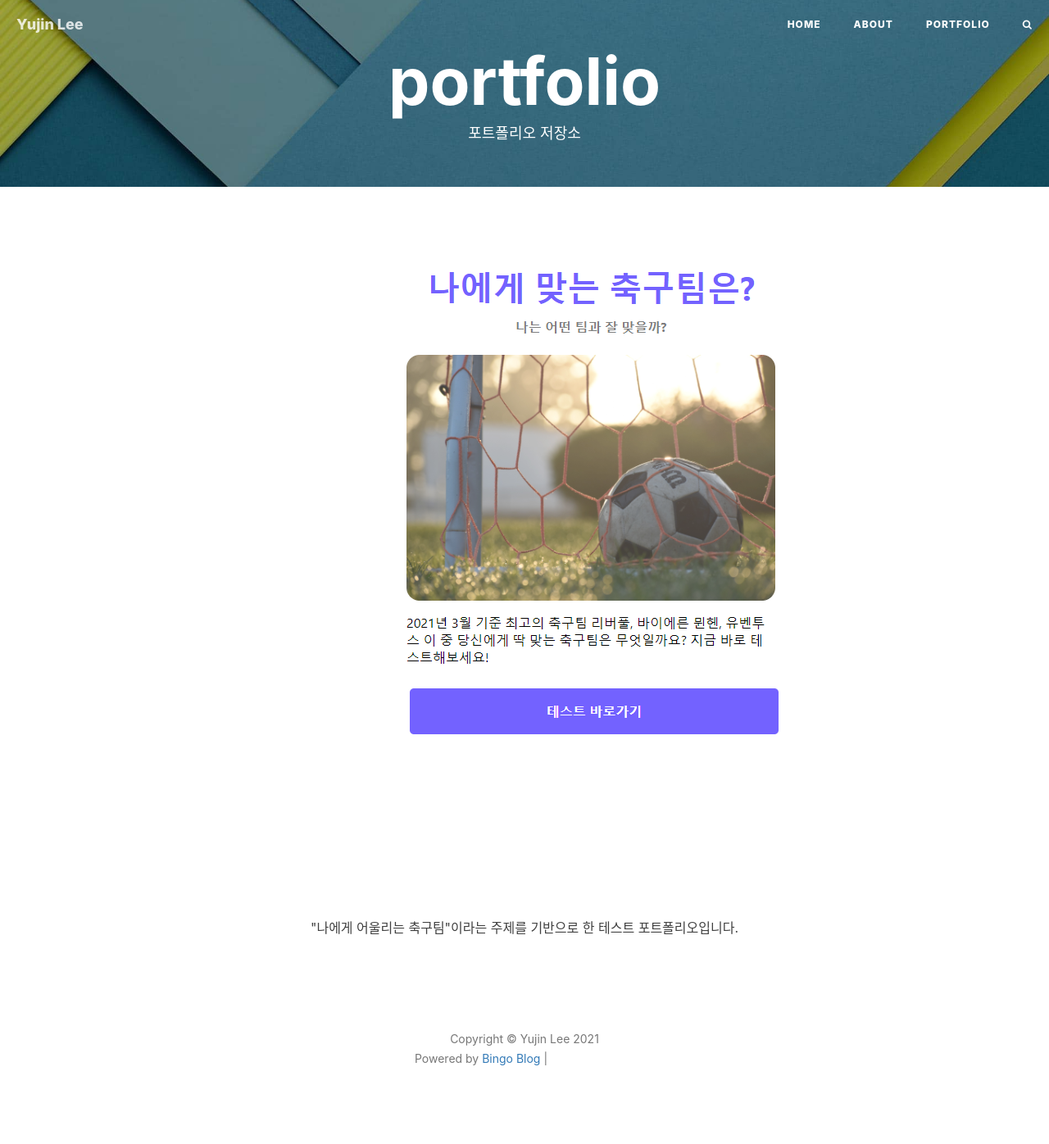
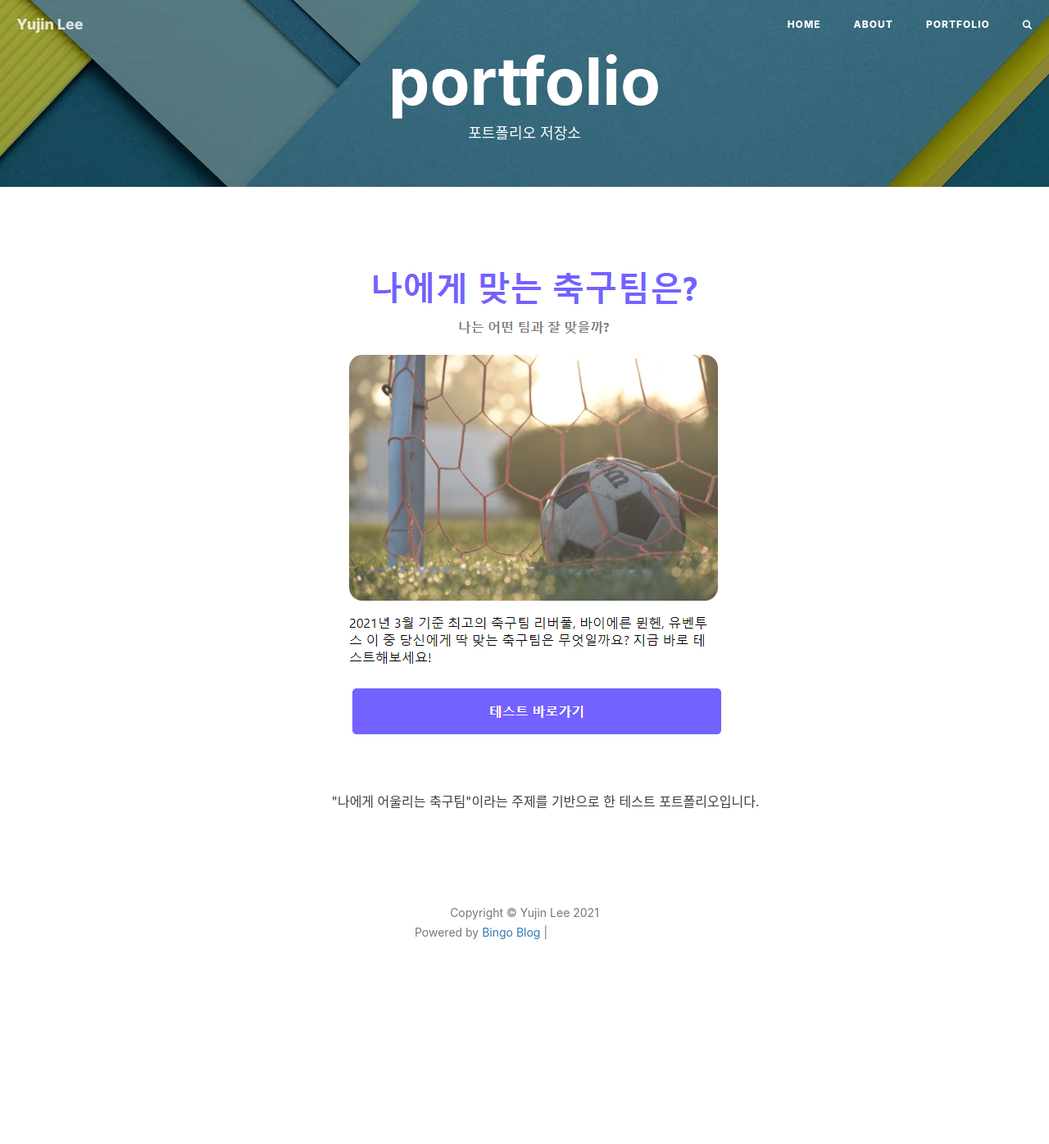
Before and after one commit to leeyj4805/leeyj4805.github.io, a Jekyll site: the page built from archive.html, in a window 1280 px wide. Shown: the whole page at 82% size. Built offline with Jekyll 4.4.1, drawn with Linux system fonts in a browser that asks for light colours; nearby versions of some CDN libraries; comment, search, counter and statistics services are not loaded; after the commit the page ends 1242 px from its top, so only the background shows below that; grey boxes are pictures that could not be loaded.

Commit message:
21.03.29 포트폴리오 수정

```diff
--- a/archive.html
+++ b/archive.html
@@ -20,9 +20,9 @@ https://github.com/kitian616/jekyll-TeXt-theme
 
             <!-- Article List -->
 			<div class="mini-post-list js-result">
-				<a href="https://cocky-easley-527afb.netlify.app/" class="contants">
-					<img src="../img/soccer.PNG" alt="soccer"/>
-					<p style="text-align: center;">"나에게 어울리는 축구팀"이라는 주제를 기반으로 한 테스트 포트폴리오입니다.</p>
+				<a href="https://cocky-easley-527afb.netlify.app/" >
+					<img src="../img/soccer.PNG" alt="soccer" style="margin-left: -70px;"/>
+					<p style="text-align: center;margin-left: 51px;">"나에게 어울리는 축구팀"이라는 주제를 기반으로 한 테스트 포트폴리오입니다.</p>
 				</a>
 			</div>
 		</div>
```
Also changed, not shown: img/soccer.PNG.
